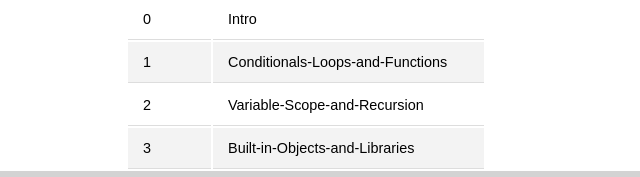
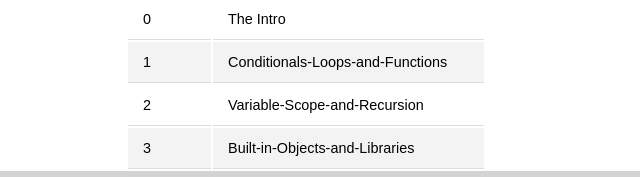
Before and after one commit to tjakubiec218/Coding101, a plain HTML site: page index.html in a window 1280 px wide. Shown: the part 200-377 px from the top of the page, 334-974 px from the left. Drawn offline with Linux system fonts and the light colour scheme.

Commit message:
Add files via upload

```diff
--- a/index.html
+++ b/index.html
@@ -39,7 +39,7 @@
 		<tbody class = "slidesBody">
 		<tr>
 		<td> 0 </td>
-		<td><a href = "Intro to Programming.pptx"> Intro</a>   </td>
+		<td><a href = "IntroToProgramming.pptx">The Intro</a>   </td>
 		</tr>
 		<tr>
 		<td> 1 </td>
```
Also changed, not shown: 1 other file.
